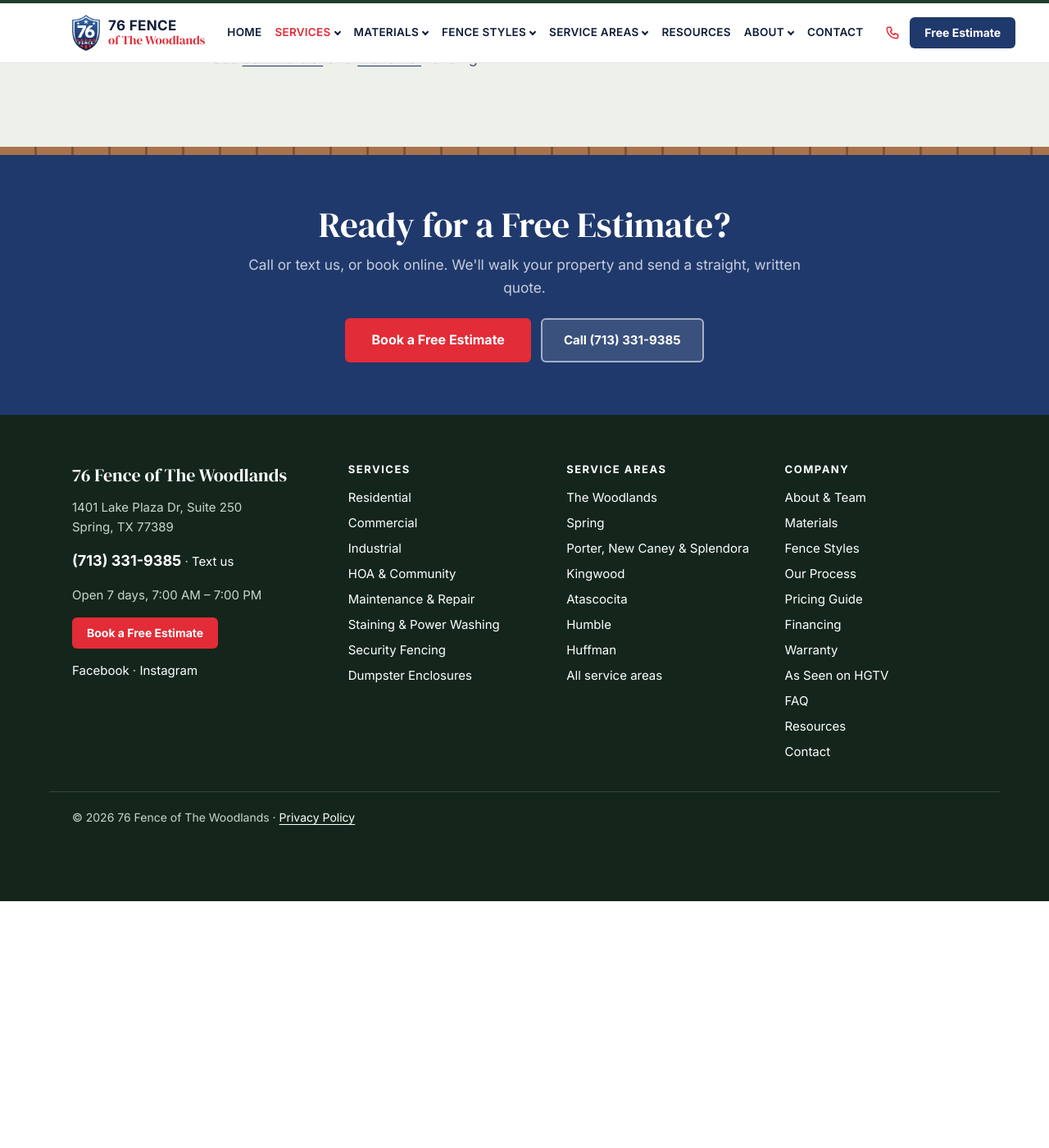
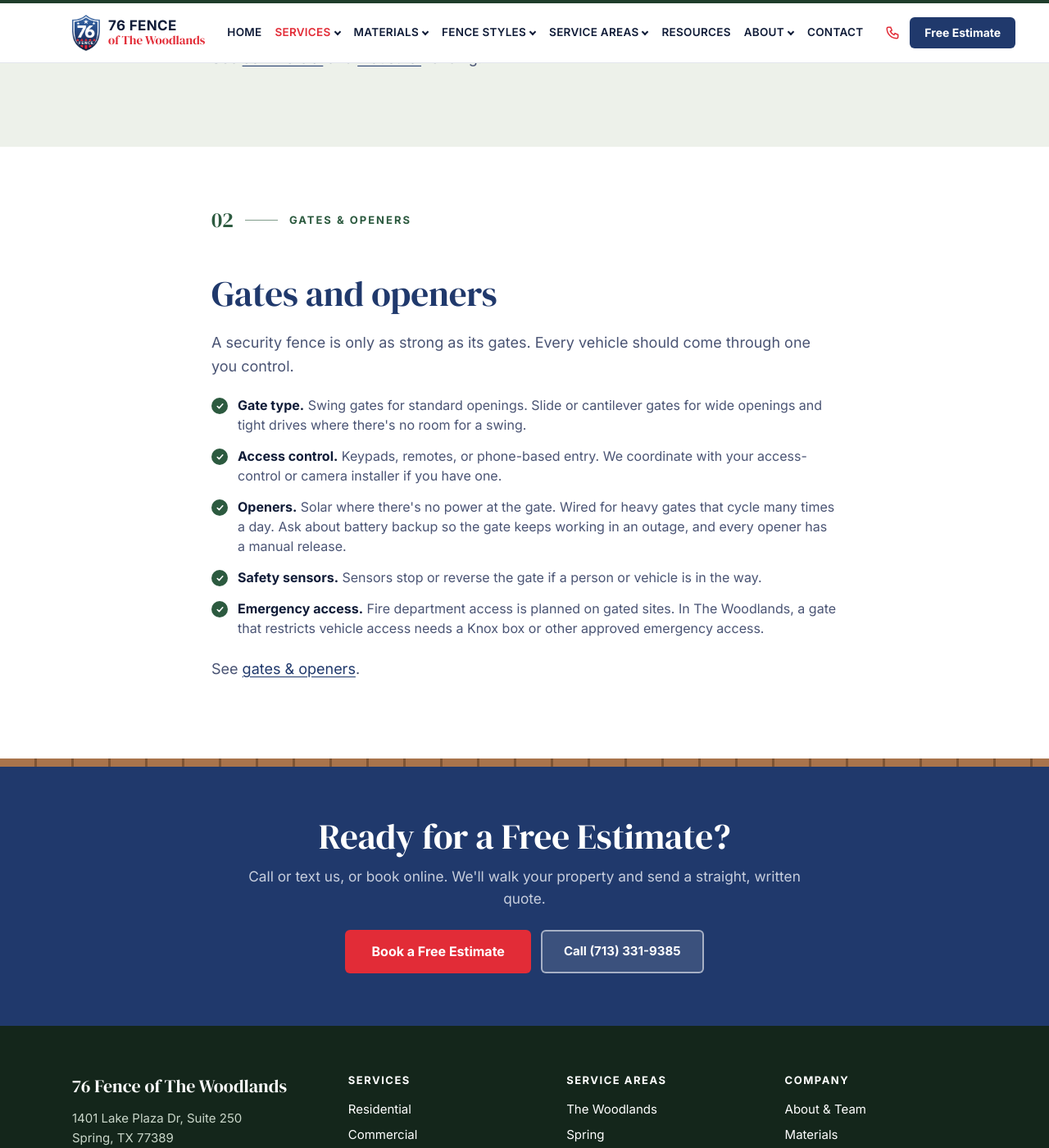
Before and after one commit to brysr1/thewoodlandsfences-site, a Jekyll site: the page built from security-fencing.md, in a window 1280 px wide and 1400 px high, scrolled down 1339 px. Shown: the whole window at 82% size. Built offline with Jekyll 4.4.1, drawn with Linux system fonts in a browser that asks for light colours; before the commit the page ends 2438 px from its top, so only the background shows below that.

Commit message:
Security fencing: add gates and openers section
Co-Authored-By: Claude Opus 5.5 <noreply@anthropic.com>
Claude-Session: https://claude.ai/code/session_01G5LnwAMmNeAsRzudMbwUtq

```diff
--- a/security-fencing.md
+++ b/security-fencing.md
@@ -26,3 +26,19 @@ permalink: /security-fencing/
     <p>See <a href="{{ '/commercial-fencing/' | relative_url }}">commercial</a> and <a href="{{ '/industrial-fencing/' | relative_url }}">industrial</a> fencing.</p>
   </div>
 </section>
+
+<section class="fx-band">
+  <div class="fx-container fx-prose fx-narrow">
+    {% include eyebrow.html text="Gates & openers" %}
+    <h2>Gates and openers</h2>
+    <p>A security fence is only as strong as its gates. Every vehicle should come through one you control.</p>
+    <ul class="fx-checklist">
+      <li><span><b>Gate type.</b> Swing gates for standard openings. Slide or cantilever gates for wide openings and tight drives where there's no room for a swing.</span></li>
+      <li><span><b>Access control.</b> Keypads, remotes, or phone-based entry. We coordinate with your access-control or camera installer if you have one.</span></li>
+      <li><span><b>Openers.</b> Solar where there's no power at the gate. Wired for heavy gates that cycle many times a day. Ask about battery backup so the gate keeps working in an outage, and every opener has a manual release.</span></li>
+      <li><span><b>Safety sensors.</b> Sensors stop or reverse the gate if a person or vehicle is in the way.</span></li>
+      <li><span><b>Emergency access.</b> Fire department access is planned on gated sites. In The Woodlands, a gate that restricts vehicle access needs a Knox box or other approved emergency access.</span></li>
+    </ul>
+    <p>See <a href="{{ '/fence-styles/gates/' | relative_url }}">gates &amp; openers</a>.</p>
+  </div>
+</section>
```
